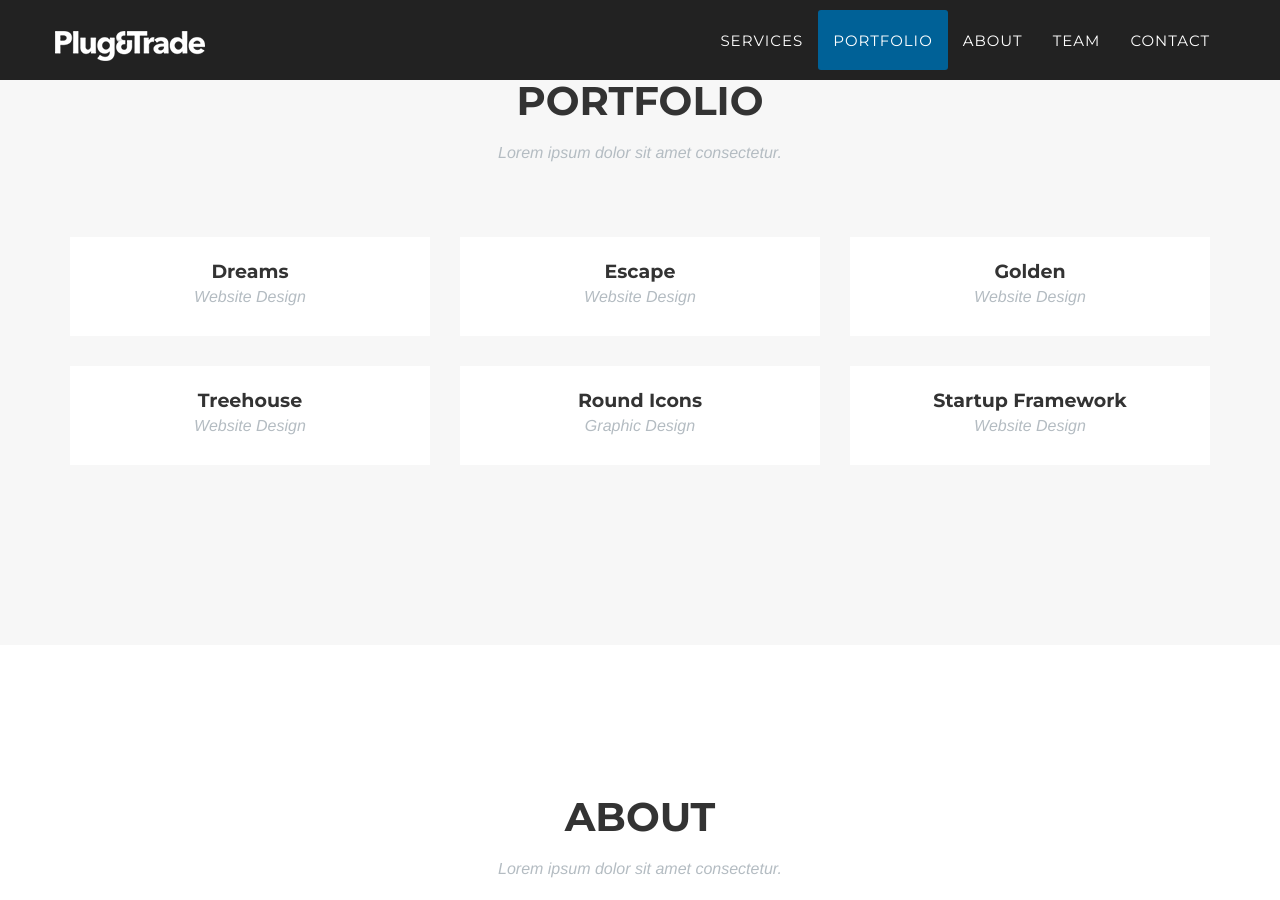
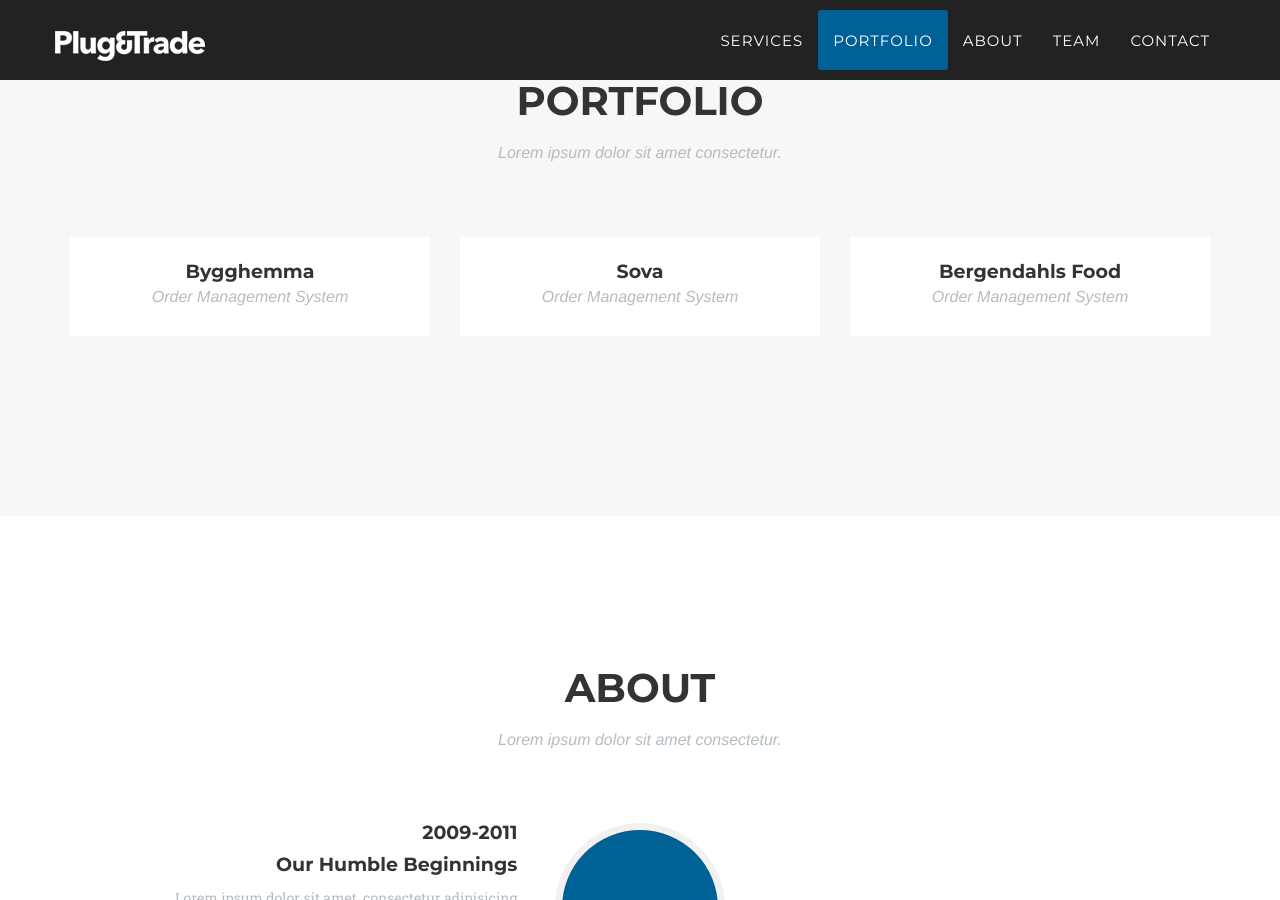
Before and after one commit to PlugAndTrade/plugandtrade.github.io, a Jekyll site: the page built from _posts/2014-07-17-project-2.markdown, in a window 1280 px wide and 900 px high, scrolled down 1616 px. Built offline with Jekyll 4.4.1, drawn with Linux system fonts in a browser that asks for light colours; some web fonts are replaced.

```diff
--- a/_posts/2014-07-17-project-2.markdown
+++ b/_posts/2014-07-17-project-2.markdown
@@ -1,11 +1,11 @@
 ---
-title: Escape
-subtitle: Website Design
+title: Sova
+subtitle: Order Management System
 layout: default
 modal-id: 2
 date: 2014-07-17
-img: escape.png
-thumbnail: escape-thumbnail.png
+img: sova.png
+thumbnail: sova-thumbnail.png
 alt: image-alt
 project-date: April 2014
 client: Start Bootstrap
```
Also changed, not shown: _posts/2014-07-13-project-6.markdown (deleted, +0 -15 lines), _posts/2014-07-14-project-5.markdown (deleted, +0 -15 lines), _posts/2014-07-15-project-4.markdown (deleted, +0 -15 lines), _posts/2014-07-16-project-3.markdown (+4 -4 lines), _posts/2014-07-18-project-1.markdown (+4 -4 lines), img/portfolio/bygghemma-thumbnail.png (added), img/portfolio/bygghemma.png (added), img/portfolio/citygross-thumbnail.png (added), img/portfolio/citygross.png (added), img/portfolio/sova-thumbnail.png (added), img/portfolio/sova.png (added).
